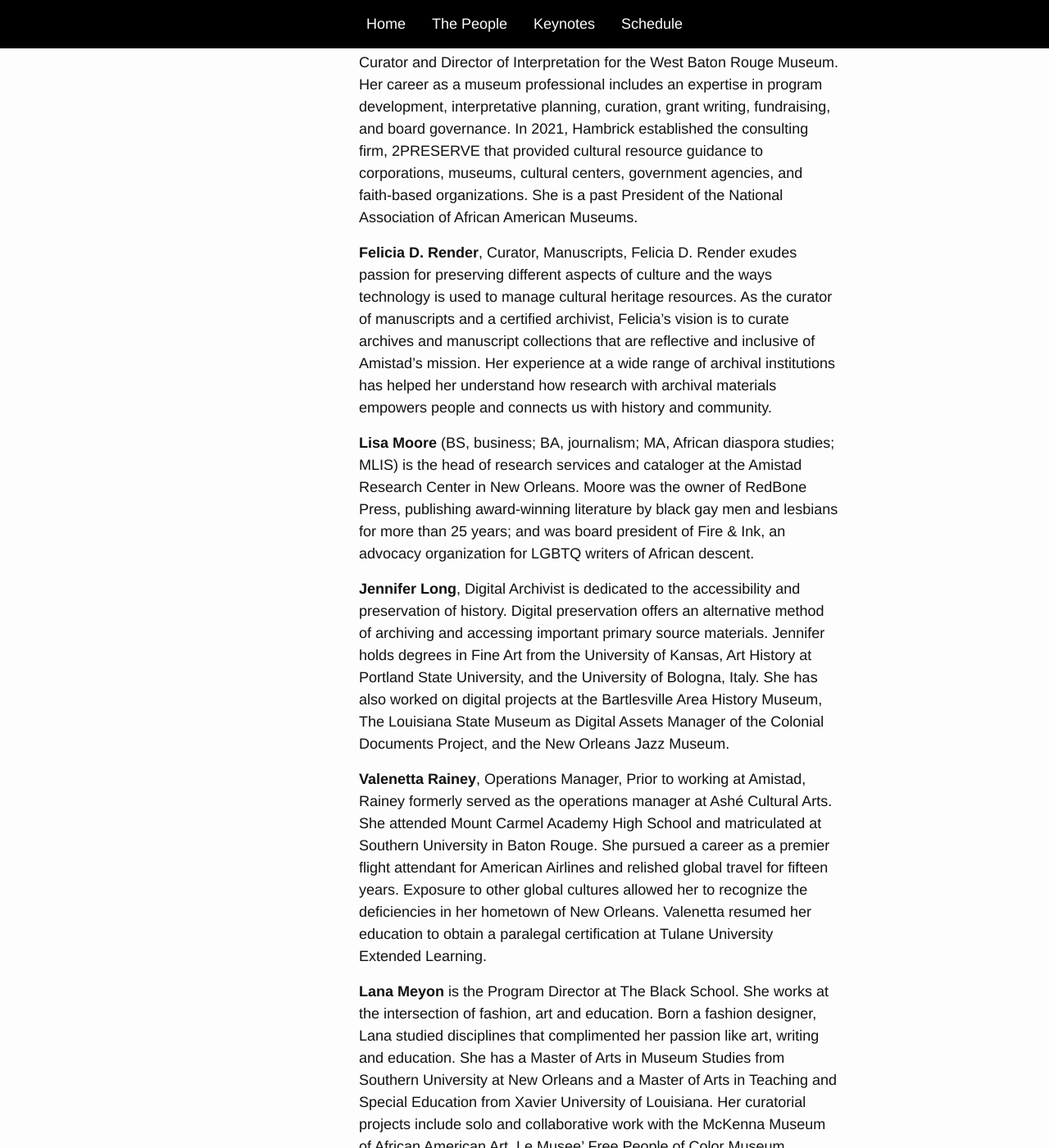
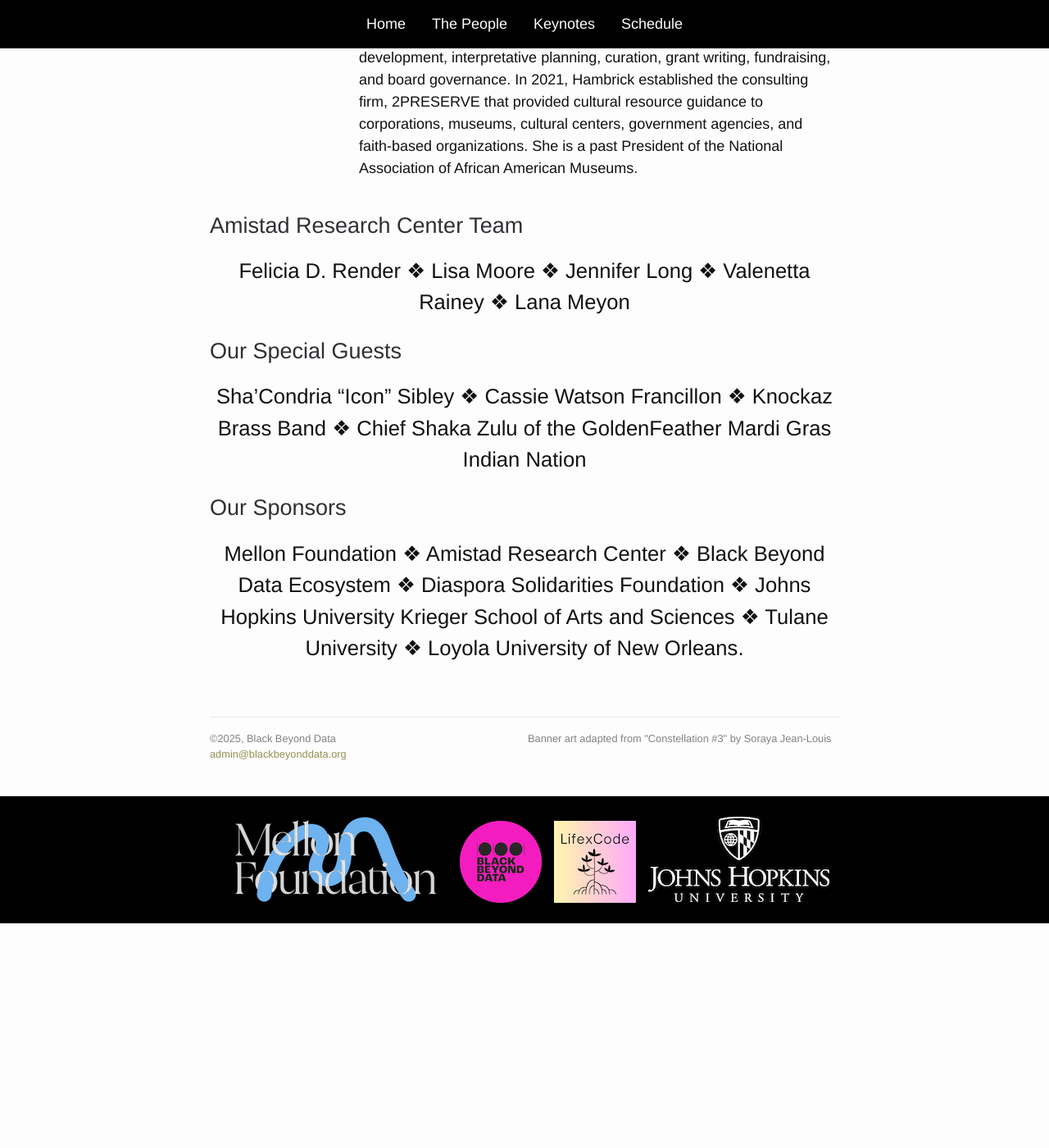
Before and after one commit to elotroalex/wobd-amistad, a Jekyll site: the page built from people.html, in a window 1280 px wide and 1400 px high, scrolled down 2453 px. Shown: the whole window at 82% size. Built offline with Jekyll 4.4.1, drawn with Linux system fonts in a browser that asks for light colours; after the commit the page ends 3579 px from its top, so only the background shows below that; some of the changed text lies outside the part shown.

Commit message:
reduced people page size

```diff
--- a/people.html
+++ b/people.html
@@ -119,14 +119,14 @@
   </div>
 </div>
 
-<h2>Amistad Research Center Team</h2>
 <div class="profile" id="kathe-hambrick">
   <div class="picture">
     <img src="{{site.baseurl}}/images/kathe-hambrick.jpg" alt="Kathe Hambrick" width="150" />
   </div>
   <div class="bio">
     <p><strong>Kathe Hambrick</strong> is the Executive Director of the Amistad Research Center, an independent research center in New Orleans, the largest independent Black research center in the country. She is the Founder and former Executive Director of the River Road African American Museum in Donaldsonville, established in 1994 as Louisiana’s first African American museum. She also previously served as the Chief Curator and Director of Interpretation for the West Baton Rouge Museum. Her career as a museum professional includes an expertise in program development, interpretative planning, curation, grant writing, fundraising, and board governance. In 2021, Hambrick established the consulting firm, 2PRESERVE that provided cultural resource guidance to corporations, museums, cultural centers, government agencies, and faith-based organizations. She is a past President of the National Association of African American Museums.</p>
-    <p><strong>Felicia D. Render</strong>, Curator, Manuscripts, Felicia D. Render exudes passion for preserving different aspects of culture and the ways technology is used to manage cultural heritage resources. As the curator of manuscripts and a certified archivist, Felicia’s vision is to curate archives and manuscript collections that are reflective and inclusive of Amistad’s mission. Her experience at a wide range of archival institutions has helped her understand how research with archival materials empowers people and connects us with history and community.</p>
+
+    <!-- <p><strong>Felicia D. Render</strong>, Curator, Manuscripts, Felicia D. Render exudes passion for preserving different aspects of culture and the ways technology is used to manage cultural heritage resources. As the curator of manuscripts and a certified archivist, Felicia’s vision is to curate archives and manuscript collections that are reflective and inclusive of Amistad’s mission. Her experience at a wide range of archival institutions has helped her understand how research with archival materials empowers people and connects us with history and community.</p>
 
     <p><strong>Lisa Moore </strong>(BS, business; BA, journalism; MA, African diaspora studies; MLIS) is the head of research services and cataloger at the Amistad Research Center in New Orleans. Moore was the owner of RedBone Press, publishing award-winning literature by black gay men and lesbians for more than 25 years; and was board president of Fire & Ink, an advocacy organization for LGBTQ writers of African descent.</p>
 
@@ -136,8 +136,14 @@
     <p>
       <strong>Lana Meyon</strong> is the Program Director at The Black School. She works at the intersection of fashion, art and education. Born a fashion designer, Lana studied disciplines that complimented her passion like art, writing and education. She has a Master of Arts in Museum Studies from Southern University at New Orleans and a Master of Arts in Teaching and Special Education from Xavier University of Louisiana. Her curatorial projects include solo and collaborative work with the McKenna Museum of African American Art, Le Musee’ Free People of Color Museum, “Exhibit BE”, and “Studio BE”. Lana first began her work in education by writing and creating curriculum for her art exhibits. Her passion for art, design and literacy led her to designing curriculum for local and national Non-Profits organizations. She is currently The Program Manager with The Black School and Creative Educator of All About Love Education Studio. Her fashion brand “Meyon” is limited experience pieces
       that are crafted in small quantities and with notes of exclusivity that are inspired by architecture, voice, classic luxury and the aesthetics of black culture.
-    </p>
+    </p> -->
   </div>
+</div>
+
+<h2>Amistad Research Center Team</h2>
+
+<div class="featured">
+  <p>Felicia D. Render ❖ Lisa Moore ❖ Jennifer Long ❖ Valenetta Rainey ❖ Lana Meyon</p>
 </div>
 
 <h2>Our Special Guests</h2>
```
